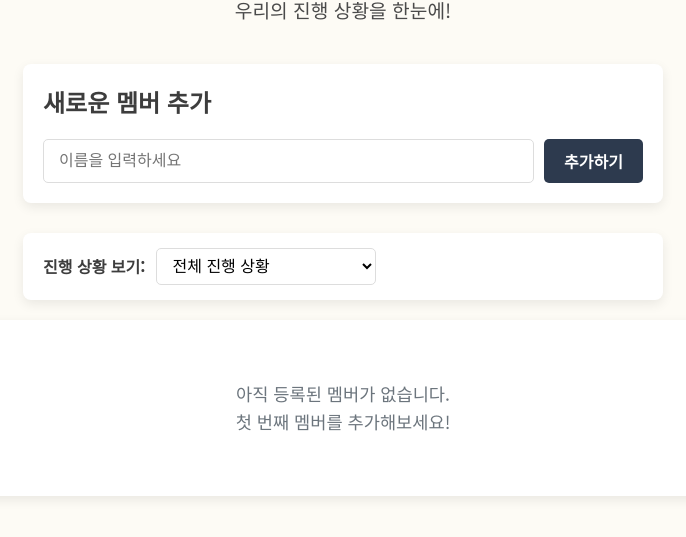
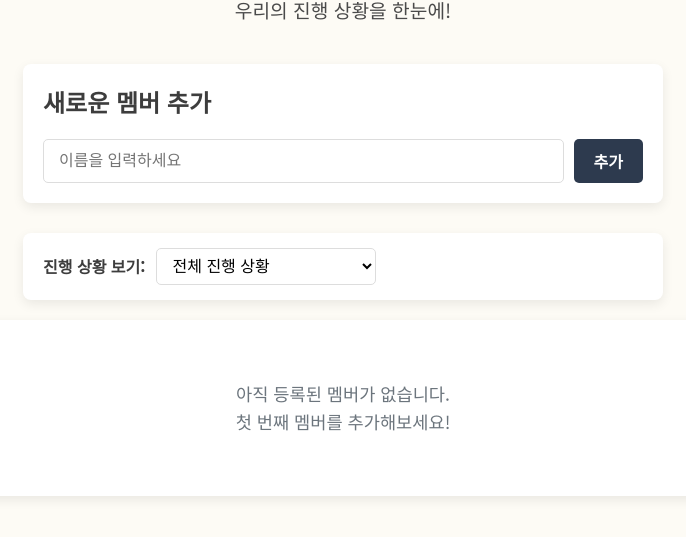
Before and after one commit to tokyogoa/bibletracker, a plain HTML site: page index.html in a window 1280 px wide. Shown: the part 117-654 px from the top of the page, without its empty margins (297-983 px from the left). Drawn offline with Linux system fonts and the light colour scheme.

Commit message:
Update index.html

```diff
--- a/index.html
+++ b/index.html
@@ -21,7 +21,7 @@
             <h2>새로운 멤버 추가</h2>
             <div class="input-group">
                 <input type="text" id="new-user-name" placeholder="이름을 입력하세요">
-                <button id="add-user-btn">추가하기</button>
+                <button id="add-user-btn">추가</button>
             </div>
         </section>
 
```
